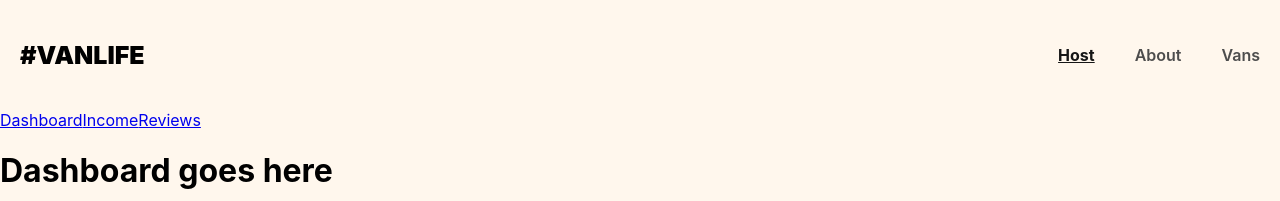
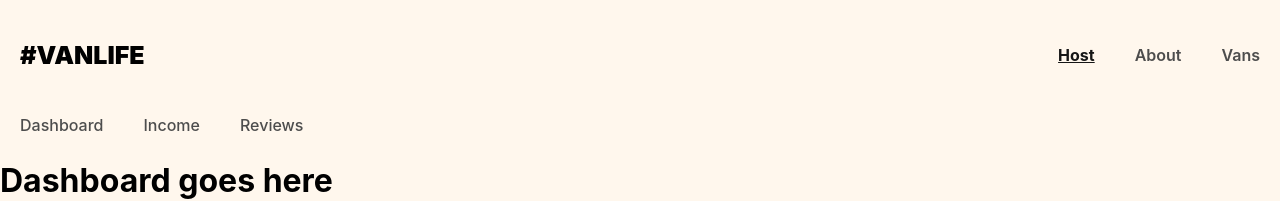
Before and after one commit to jacquikeating/vanlife, a React (Vite) app: page /host in a window 1280 px wide. Shown: the top 201 px of the page. Built offline with nearby package versions, Linux system fonts and the light colour scheme; what miragejs would draw is missing.

Commit message:
Styled HostLayout nav

```diff
--- a/src/components/HostLayout.jsx
+++ b/src/components/HostLayout.jsx
@@ -3,7 +3,7 @@ import { Outlet, Link } from "react-router-dom"
 export default function HostLayout() {
     return (
         <>
-            <nav>
+            <nav className="host-nav">
                 <Link to="/host">Dashboard</Link>
                 <Link to="/host/income">Income</Link>
                 <Link to="/host/reviews">Reviews</Link>
--- a/src/index.css
+++ b/src/index.css
@@ -303,3 +303,21 @@ span[class*='van-type-'] {
     color: white;
     font-size: 1.125rem;
 }
+
+/*** HOST PAGES ***/
+.host-nav {
+    display: flex;
+}
+
+.host-nav a {
+    text-decoration: none;
+    color: #4D4D4D;
+    font-weight: 500;
+    padding: 5px 20px;
+}
+
+.host-nav a:hover {
+    color: #161616;
+    text-decoration: underline;
+    font-weight: 600;
+}
```
